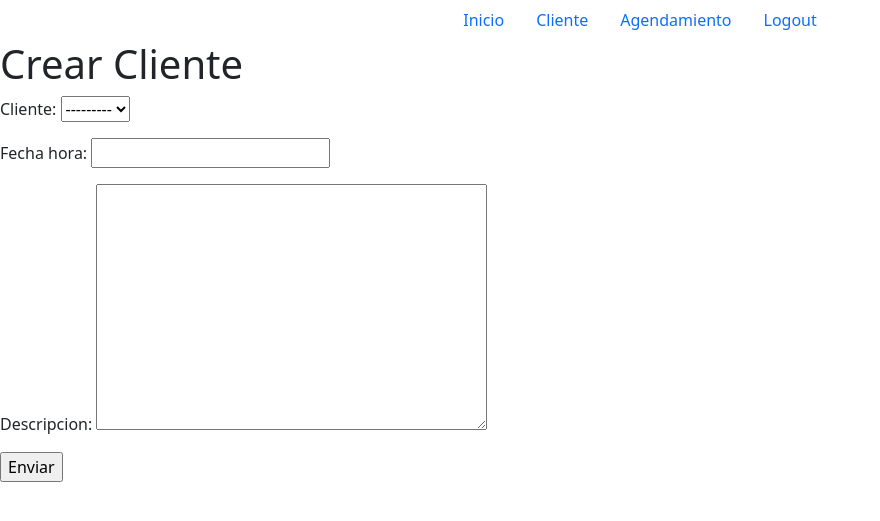
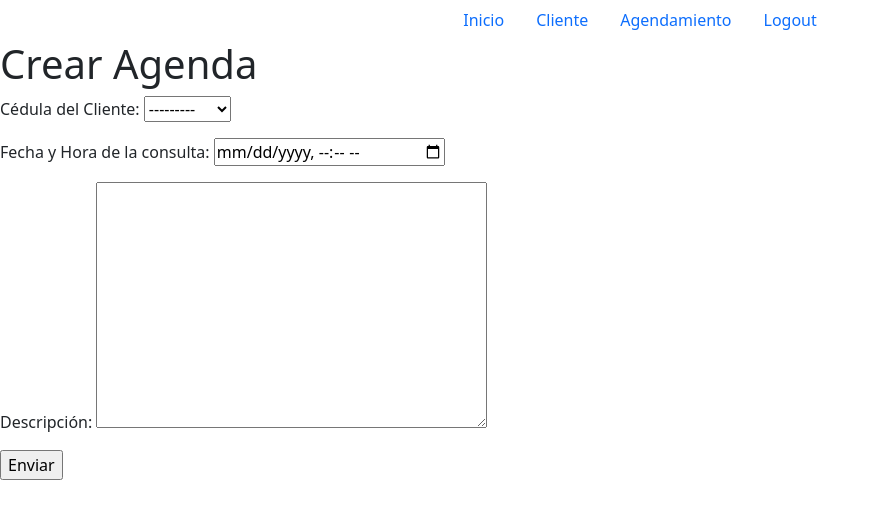
Before and after one commit to arielrejala01/agenda, a Django app: page /basic_app/crear_agenda/ in a window 1280 px wide. Shown: the top 521 px of the page, without its empty margins (0-880 px from the left). Run offline with Django 4.2, Linux system fonts and the light colour scheme; data comes from the database, SQL or seed files in the repository; both versions use the stored data as it was after the commit.

Commit message:
Segundo Subida

```diff
--- /dev/null
+++ b/agenda/basic_app/forms.py
@@ -0,0 +1,18 @@
+from django import forms
+from . import models
+
+class AgendaFormCrear(forms.ModelForm):
+    class Meta:
+        model = models.Agenda
+        fields = ['cliente','fecha_hora', 'descripcion']
+        widgets = {
+            'fecha_hora': forms.DateInput(attrs={'type': 'datetime-local'})
+        }
+
+class AgendaFormActualizar(forms.ModelForm):
+    class Meta:
+        model = models.Agenda
+        fields = ['fecha_hora', 'descripcion']
+        widgets = {
+            'fecha_hora': forms.DateInput(attrs={'type': 'datetime-local'})
+        }
--- a/agenda/basic_app/models.py
+++ b/agenda/basic_app/models.py
@@ -3,23 +3,26 @@
 
 # Create your models here.
 class Cliente(models.Model):
-    ci = models.PositiveIntegerField(unique=True)
-    nombre = models.CharField(max_length=100,default='')
-    apellido = models.CharField(max_length=100,default='')
-    email = models.EmailField(max_length=100,default='')
-    tel = models.CharField(max_length=20,default='')
+    ci = models.PositiveIntegerField(unique=True,verbose_name='Cédula de Identidad')
+    nombre = models.CharField(max_length=100,default='',verbose_name='Nombre')
+    apellido = models.CharField(max_length=100,default='',verbose_name='Apellido')
+    email = models.EmailField(max_length=100,default='',verbose_name='Email')
+    tel = models.CharField(max_length=20,default='',verbose_name='Teléfono')
     direccion = models.CharField(max_length=150,default='',verbose_name="Dirección")
 
     def __str__(self):
-        return self.nombre
+        return str(self.ci)
 
     def get_absolute_url(self):
         return reverse('basic_app:detalle_cliente',kwargs={'pk':self.id})
 
 class Agenda(models.Model):
-    cliente = models.ForeignKey(Cliente,related_name='Cliente',on_delete=models.DO_NOTHING)
-    fecha_hora = models.DateTimeField()
-    descripcion = models.TextField()
+    cliente = models.ForeignKey(Cliente,related_name='Cliente',on_delete=models.DO_NOTHING,verbose_name='Cédula del Cliente')
+    fecha_hora = models.DateTimeField(unique=True,verbose_name='Fecha y Hora de la consulta')
+    descripcion = models.TextField(verbose_name='Descripción')
 
     def __str__(self):
         return self.cliente.nombre
+
+    def get_absolute_url(self):
+        return reverse('basic_app:detalle_agenda',kwargs={'pk':self.id})
--- a/agenda/basic_app/templates/basic_app/agenda_form.html
+++ b/agenda/basic_app/templates/basic_app/agenda_form.html
@@ -1,9 +1,9 @@
 {% extends 'base.html' %}
 {% block body_block %}
   <h1>{% if not form.instance.pk %}
-    Crear Cliente
+    Crear Agenda
   {% else %}
-    Actualizar Cliente
+    Actualizar Agenda
   {% endif %}</h1>
   <form method="POST">
   {% csrf_token %}
--- a/agenda/basic_app/views.py
+++ b/agenda/basic_app/views.py
@@ -1,6 +1,8 @@
 from django.contrib.auth.decorators import login_required
 from django.shortcuts import render
 from . import models
+from django.forms.models import ModelForm
+from basic_app.forms import AgendaFormCrear,AgendaFormActualizar
 from django.http import HttpResponse,HttpResponseRedirect
 from django.urls import reverse, reverse_lazy
 from django.contrib.auth import authenticate,login,logout
@@ -41,11 +43,11 @@
     template_name = 'basic_app/detail_view_agenda.html'
 
 class AgendaCrear(CreateView):
-    fields = ('cliente','fecha_hora','descripcion')
+    form_class = AgendaFormCrear
     model = models.Agenda
 
 class AgendaActualizar(UpdateView):
-    fields = ('fecha_hora','descripcion')
+    form_class = AgendaFormActualizar
     model = models.Agenda
 
 class AgendaEliminar(DeleteView):
--- a/agenda/templates/base.html
+++ b/agenda/templates/base.html
@@ -4,7 +4,7 @@
   <meta charset="UTF-8">
   <title>Agenda</title>
   <!-- CSS only -->
-<link href="https://cdn.jsdelivr.net/npm/bootstrap@5.2.2/dist/css/bootstrap.min.css" rel="stylesheet" integrity="sha384-Zenh87qX5JnK2Jl0vWa8Ck2rdkQ2Bzep5IDxbcnCeuOxjzrPF/et3URy9Bv1WTRi" crossorigin="anonymous">
+  <link href="https://cdn.jsdelivr.net/npm/bootstrap@5.2.2/dist/css/bootstrap.min.css" rel="stylesheet" integrity="sha384-Zenh87qX5JnK2Jl0vWa8Ck2rdkQ2Bzep5IDxbcnCeuOxjzrPF/et3URy9Bv1WTRi" crossorigin="anonymous">
 </head>
 <body>
 <ul class="nav justify-content-center">
```
Also changed, not shown: agenda/agenda/settings.py (+6 -2 lines), agenda/basic_app/templates/basic_app/eliminar_agenda.html (added, +10 -0 lines), agenda/basic_app/migrations/0001_initial.py, agenda/basic_app/migrations/0002_rename_user_cliente_cliente_agenda.py (deleted), agenda/basic_app/migrations/0003_remove_cliente_cliente_cliente_apellido_and_more.py (deleted), agenda/basic_app/migrations/0004_alter_cliente_apellido_alter_cliente_direccion_and_more.py (deleted), agenda/db.sqlite3.
